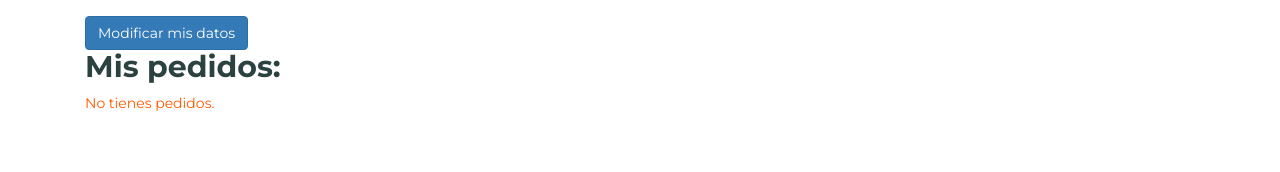
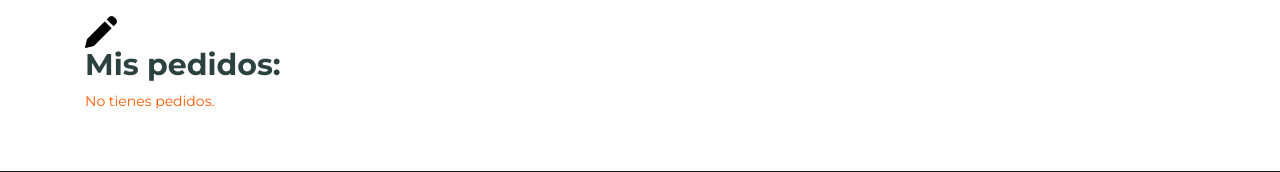
Before and after one commit to fsanpaj255/techapp, a Symfony app: template templates/perfilusuario/index.html.twig in a window 1280 px wide. Shown: the part 500-672 px from the top of the page. Run offline with Twig, Linux system fonts and the light colour scheme; the template is opened without the code that fills it, so the values that code supplies are empty; some libraries are stand-ins or nearby versions; some web fonts are replaced.

Commit message:
ULTIMO COMMIT

```diff
--- a/templates/perfilusuario/index.html.twig
+++ b/templates/perfilusuario/index.html.twig
@@ -26,7 +26,7 @@
                         <li class='fuentenegra'><strong>DNI:</strong> {{ usuario.dni }}</li>
                         </div>
                     </ul>
-                    <a href="{{ absolute_url(path('app_editarmiperfil'))}}" class="btn btn-primary">Modificar mis datos</a>
+                    <a href="{{ absolute_url(path('app_editarmiperfil'))}}" ><img src='/img/lapizeditar.png'></a>
                     <h2>Mis pedidos:</h2>
                     {% if usuario.pedidoid is not empty %}
                         <div id="slider-container">
```
Also changed, not shown: public/img/lapizeditar.png (added).
